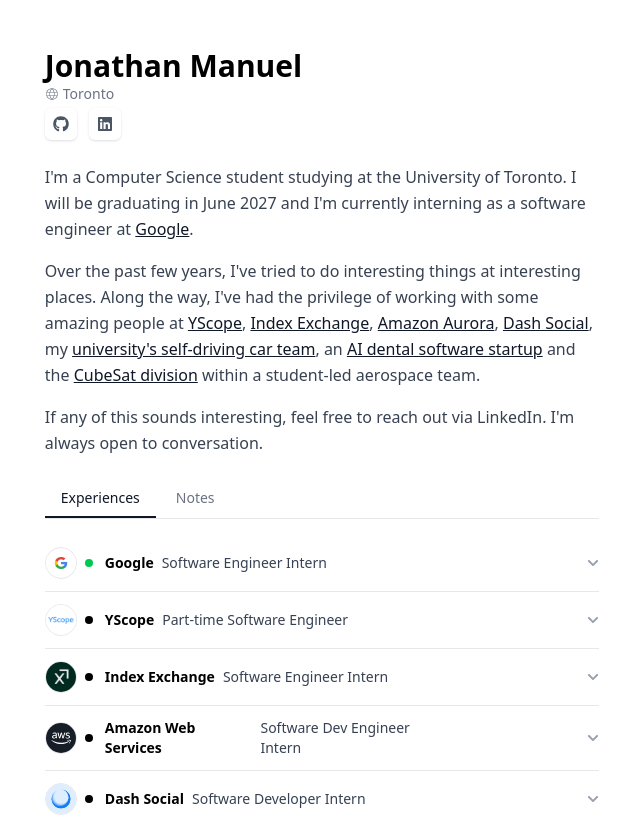
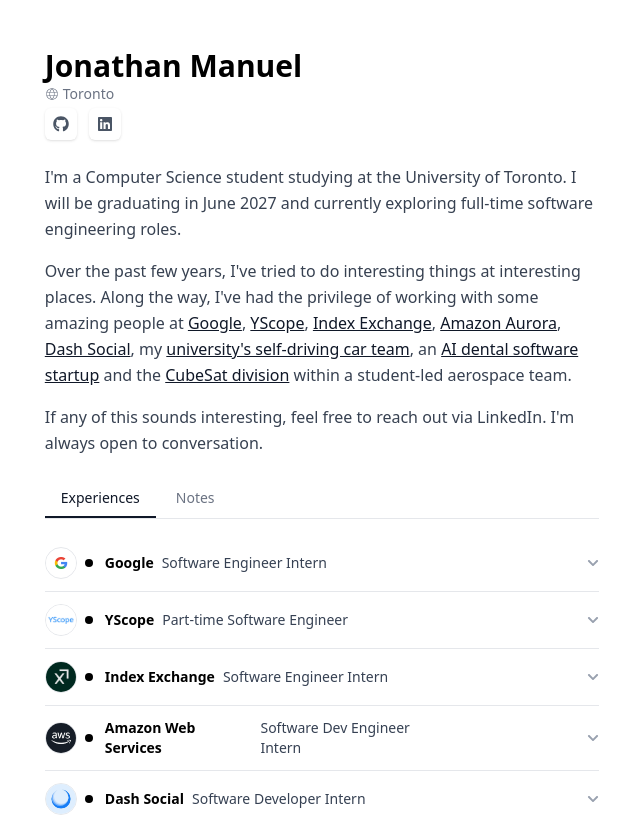
Before and after one commit to jonathan-imanu/portfolio, a React (Vite) app: page / in a window 1280 px wide. Shown: the top 815 px of the page, without its empty margins (318-958 px from the left). Built offline with nearby package versions, Linux system fonts and the light colour scheme.

Commit message:
chore: Update copy after Google internship ended

```diff
--- a/src/About.tsx
+++ b/src/About.tsx
@@ -5,19 +5,18 @@
     <section id="about" className="mt-6 space-y-4">
       <p className="body-text">
         I&apos;m a Computer Science student studying at the University of
-        Toronto. I will be graduating in June 2027 and I'm currently interning
-        as a software engineer at{" "}
-        <CompanyLink href="https://cloud.google.com/products/alloydb">
-          Google
-        </CompanyLink>
-        .
+        Toronto. I will be graduating in June 2027 and currently exploring
+        full-time software engineering roles.
       </p>
 
       <p className="body-text">
         Over the past few years, I&apos;ve tried to do interesting things at
         interesting places. Along the way, I&apos;ve had the privilege of
         working with some amazing people at{" "}
-        <CompanyLink href="https://www.yscope.com/">YScope</CompanyLink>,{" "}
+        <CompanyLink href="https://www.google.com/products/alloydb">
+          Google
+        </CompanyLink>
+        , <CompanyLink href="https://www.yscope.com/">YScope</CompanyLink>,{" "}
         <CompanyLink href="https://www.indexexchange.com/">
           Index Exchange
         </CompanyLink>
--- a/src/Experiences.tsx
+++ b/src/Experiences.tsx
@@ -18,7 +18,7 @@
     description:
       "Designing and productionizing a SQL debugger for AlloyDB to analyze query execution plans and runtime behavior.",
     icon: { src: google, alt: "Google" },
-    status: ExperienceStatus.Active,
+    status: ExperienceStatus.Inactive,
     dates: "May 2026 - Aug 2026",
   },
   {
```
